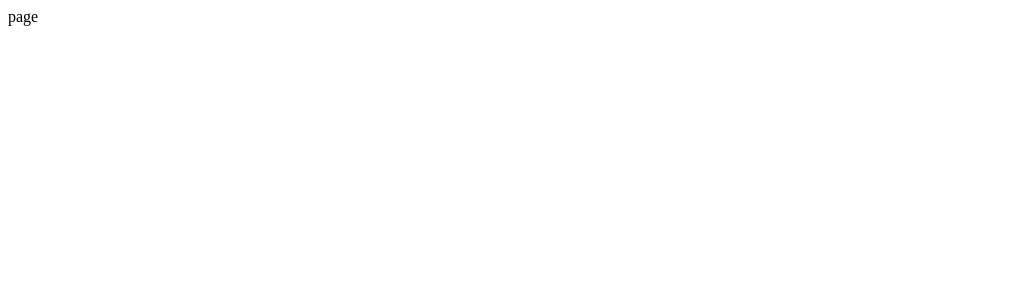
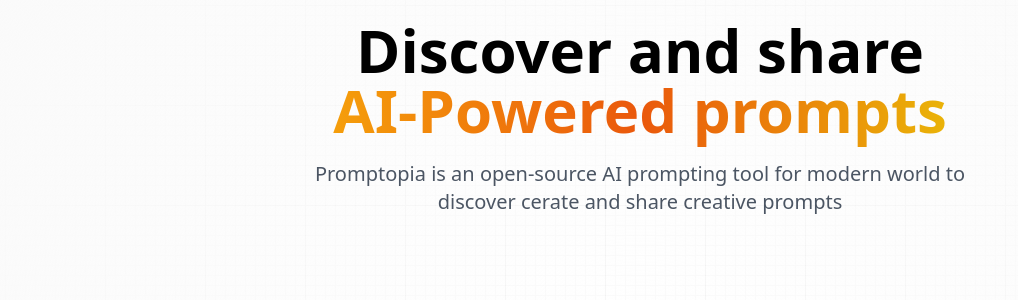
Before and after one commit to molhamalrashed/share-prompts, a Next.js app: page / in a window 1280 px wide. Shown: the top 300 px of the page, without its empty margins (0-1018 px from the left). Built offline with nearby package versions, Linux system fonts and the light colour scheme.

Commit message:
second-commit

```diff
--- /dev/null
+++ b/app/layout.jsx
@@ -0,0 +1,22 @@
+import '@styles/globals.css';
+export const metadata = {
+    title: "Promptopia",
+    description: " Discover and share AI prompts"
+}
+
+const RootLayout = ({children}) => {
+  return (
+        <html lang="en">
+            <body>
+                <div className = "main">
+                    <div className = "gradients"/>
+                </div>
+                <main className="app">
+                        {children}
+                </main>
+            </body>
+        </html>
+  )
+}
+
+export default RootLayout;
--- a/app/page.jsx
+++ b/app/page.jsx
@@ -1,9 +1,14 @@
-import React from 'react'
-
-const page = () => {
+const Home = () => {
   return (
-    <div>page</div>
+    <section className="w-full flex-center flex-col">
+        <h1 className="head_text text-center">Discover and share
+        <br className="max-md:hidden"/>
+        <span className="orange_gradient text-center">AI-Powered prompts</span>
+        </h1>
+        <p className="desc text-center">Promptopia is an open-source AI prompting tool for modern world to discover cerate and share creative prompts</p>
+        {/* feed */}
+    </section>
   )
 }
 
-export default page
+export default Home
--- a/jsconfig.json
+++ b/jsconfig.json
@@ -1,7 +1,7 @@
 {
   "compilerOptions": {
     "paths": {
-      "@/*": ["./*"]
+      "@*": ["./*"]
     }
   }
 }
```
